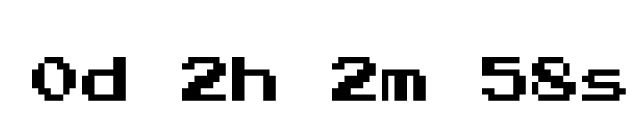
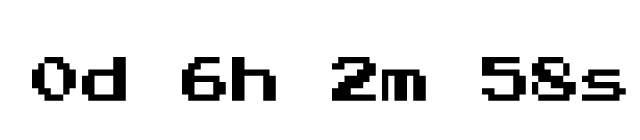
Before and after one commit to dear-theo/deartheo, a plain HTML site: page index.html in a window 1280 px wide. Shown: the part 396-536 px from the top of the page, 308-948 px from the left. Drawn offline with Linux system fonts and the light colour scheme.

Commit message:
Update index.html

```diff
--- a/index.html
+++ b/index.html
@@ -45,7 +45,7 @@
 		</div>
 		<script>
 			const locker = "OTA5";
-			var countDownDate = new Date("Nov 4, 2022 16:00:00").getTime();
+			var countDownDate = new Date("Nov 4, 2022 20:00:00").getTime();
 			var x = setInterval(function() {
 			  var now = new Date().getTime();
 			  var distance = countDownDate - now;
```
